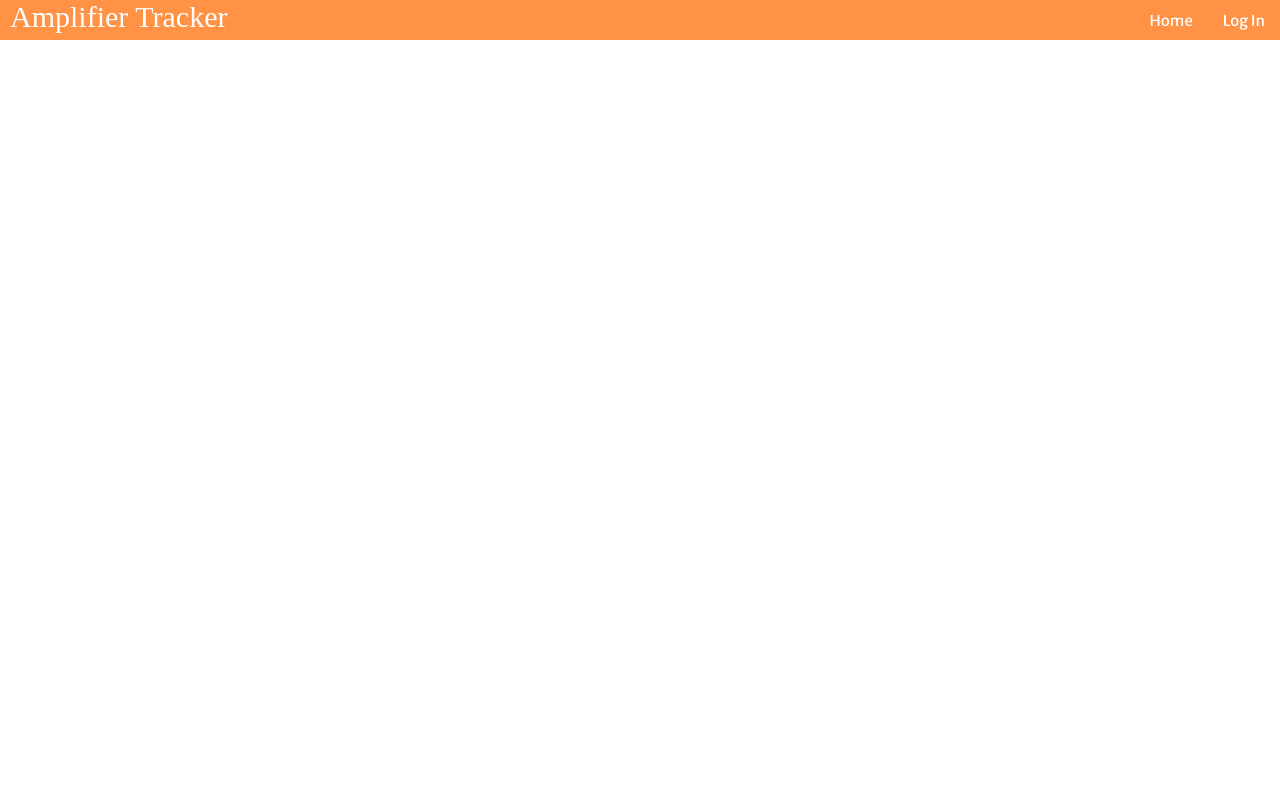
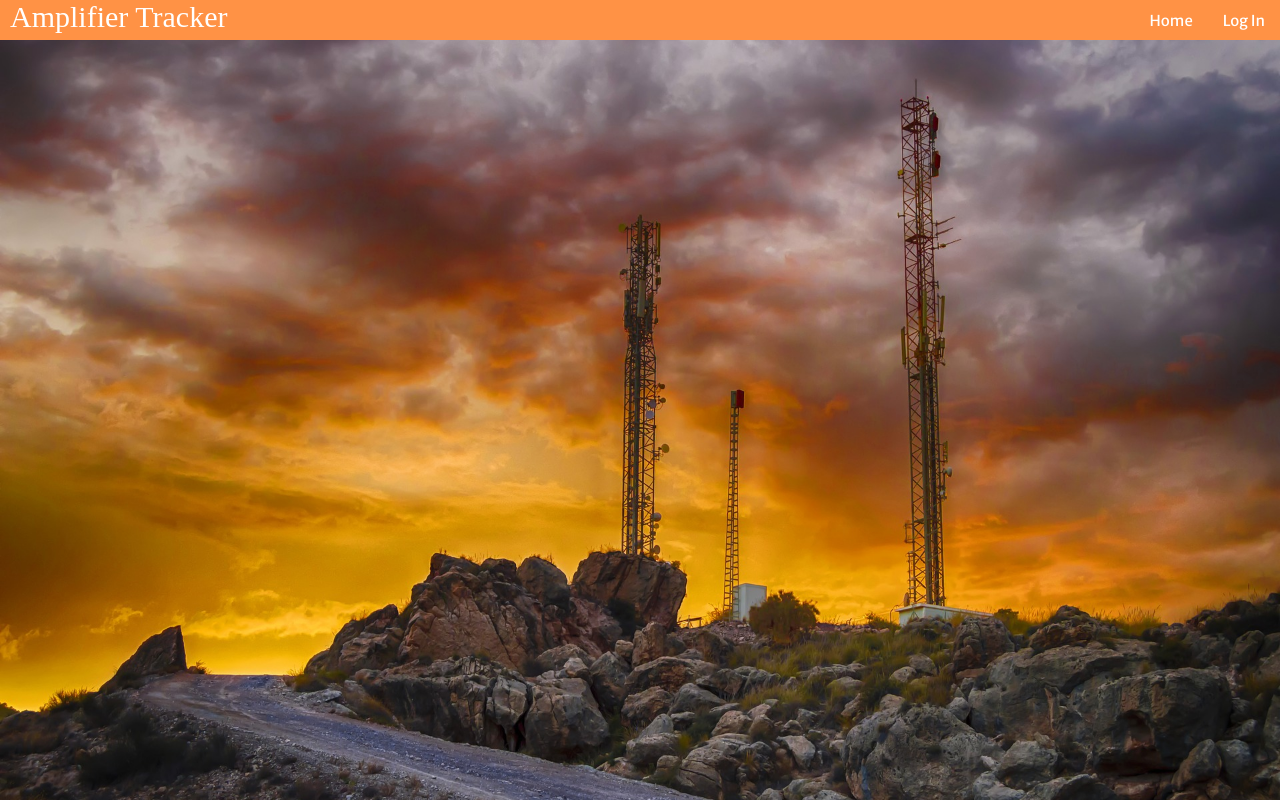
Before and after one commit to nicholemaldonado4/AmplifierTracker, a PHP site: page / in a window 1280 px wide. Run offline with PHP 8.4, Linux system fonts and the light colour scheme; some libraries are stand-ins or nearby versions; some web fonts are replaced.

Commit message:
Added front image

```diff
--- a/css/main.css
+++ b/css/main.css
@@ -143,6 +143,21 @@ html {
     margin-right: 5px;
 }
 
+.page {
+    height: 100vh;
+    margin: 0;
+    display: grid;
+    grid-template-rows: auto 1fr;
+}
+
+.img-bg {
+    background-image: url("../imgs/front-ant.jpg");
+    height: 100%;
+    background-position: center;
+    background-repeat: no-repeat;
+    background-size: cover;
+}
+
 @media all and (min-width: 760px) {
     .modal-content {
         width: 534px;
--- a/index.php
+++ b/index.php
@@ -17,6 +17,7 @@
     <link rel="stylesheet" href="css/header.css">
 </head>
 <body>
+    <div class="page">
         <?php require_once 'header.php';?>
         <section class="modal">
             <div class="modal-content">
@@ -47,6 +48,8 @@
                 </div>
             </div>
         </section>
+        <div class="img-bg"></div>
+    </div>
     <script src="https://ajax.googleapis.com/ajax/libs/jquery/3.1.0/jquery.min.js"></script>
     <script src="js/main.js"></script>
     <script src="js/header.js"></script>
```
Also changed, not shown: imgs/front-ant.jpg (added), imgs/radar-dish-63013_1280.jpg (deleted), imgs/radar-dish.jpeg (deleted), imgs/statellite.jpg (deleted). Lines whose indentation alone changed are shown as unchanged.
